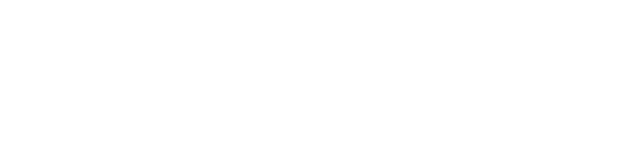
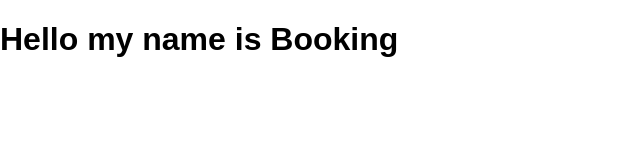
Before and after one commit to JavohirBerdiyev/booking, a plain HTML site: page index.html in a window 1280 px wide. Shown: the whole page, without its empty margins (0-640 px from the left). Drawn offline with Linux system fonts and the light colour scheme.

Commit message:
added heading one

```diff
--- a/index.html
+++ b/index.html
@@ -10,6 +10,8 @@
 </head>
 <body>
 
+  <h1>Hello my name is Booking</h1>
+
   <script src="js/main.js"></script>
 </body>
 </html>
```
